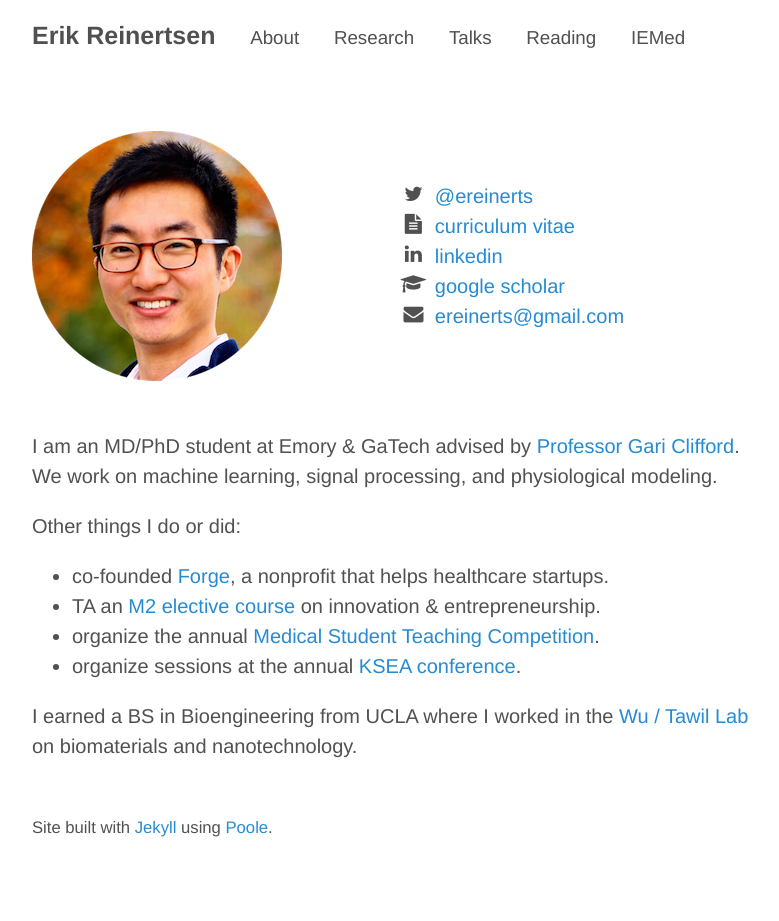
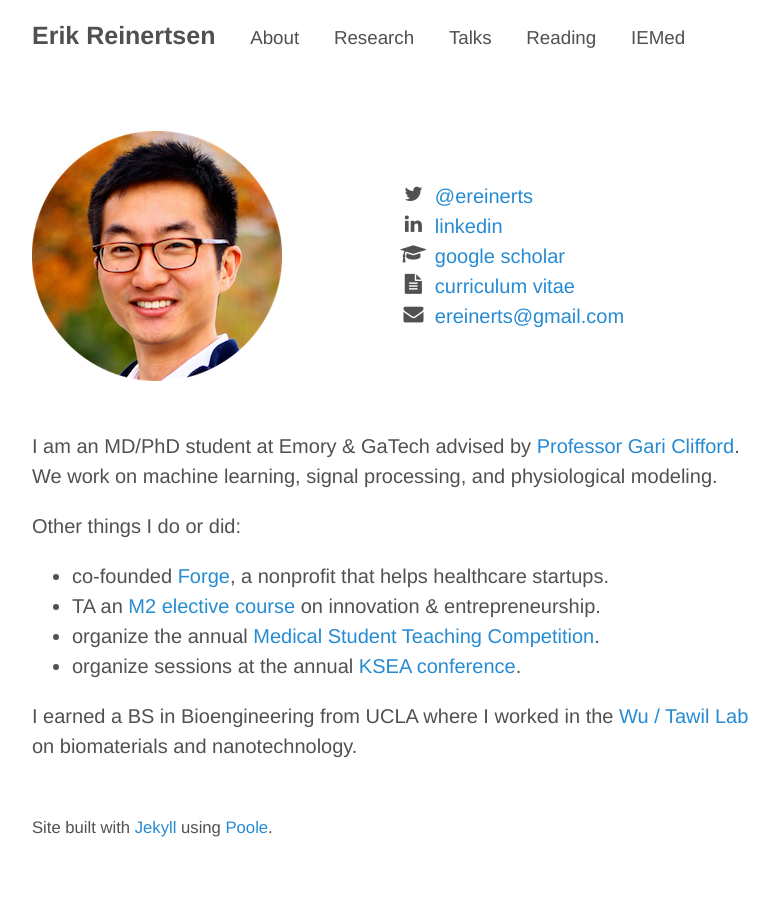
Before and after one commit to erikr/erikr.github.io, a Jekyll site: the page built from about.md, in a window 1280 px wide. Shown: the whole page, without its empty margins (248-1027 px from the left). Built offline with Jekyll 4.4.1, drawn with Linux system fonts in a browser that asks for light colours; nearby versions of some CDN libraries.

Commit message:
revised about.md order of social media links

```diff
--- a/about.md
+++ b/about.md
@@ -11,9 +11,9 @@ title: ""
     <div style="float: right; width: 50%; margin: 50px 0px 80px 0px;">
         <ul class="fa-ul">
             <li><i class="fa-li fa fa-twitter"></i><a href="http://www.twitter.com/ereinerts">@ereinerts</a></li>
-            <li><i class="fa-li fa fa-file-text"></i><a href="https://dl.dropboxusercontent.com/u/1102315/Erik%20Reinertsen%20CV.pdf">curriculum vitae</a></li>
             <li><i class="fa-li fa fa-linkedin"></i><a href="http://www.linkedin.com/in/erikreinertsen/">linkedin</a></li>
             <li><i class="fa-li fa fa-graduation-cap"></i><a href="https://scholar.google.com/citations?user=iFS2ETsAAAAJ&hl=en&oi=ao">google scholar</a></li>
+            <li><i class="fa-li fa fa-file-text"></i><a href="https://dl.dropboxusercontent.com/u/1102315/Erik%20Reinertsen%20CV.pdf">curriculum vitae</a></li>
             <li><i class="fa-li fa fa-envelope"></i><a href="mailto:ereinerts@gmail.com">ereinerts@gmail.com</a></li>
         </ul>
     </div>
```
